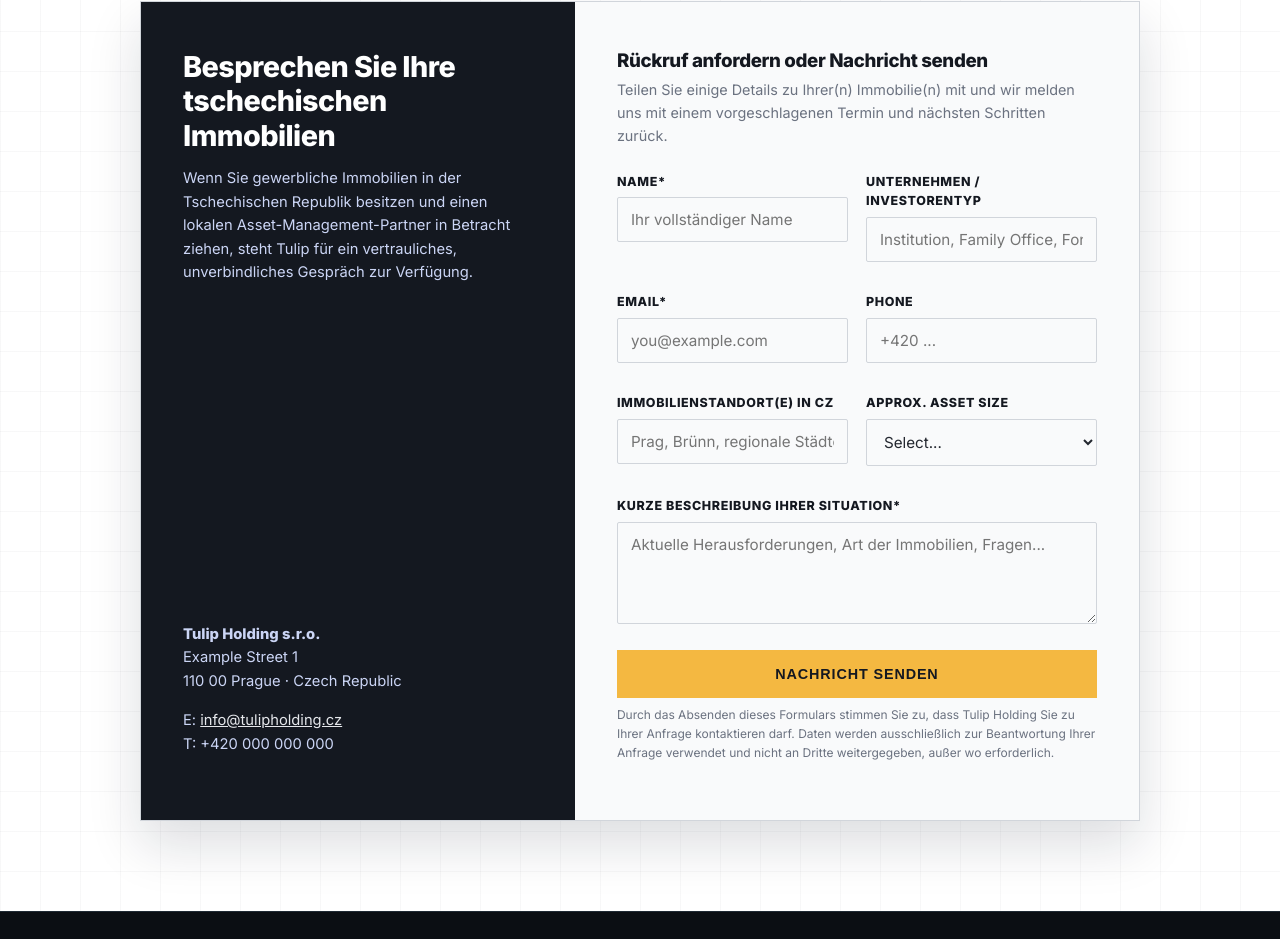
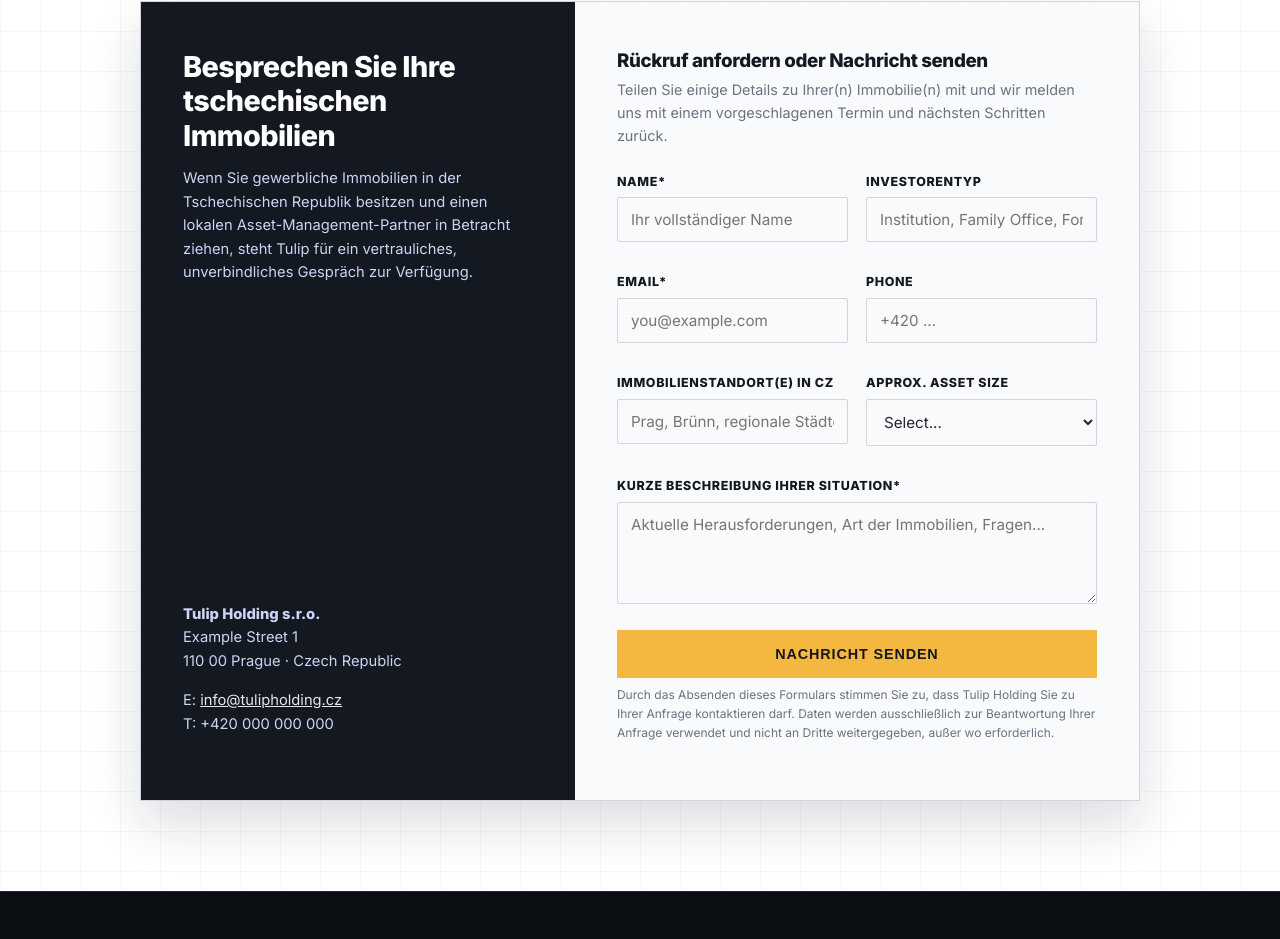
Before and after one commit to benkogerrie/tulipnew, a website: page de/index.html in a window 1280 px wide. Shown: the part 4544-5483 px from the top of the page. Drawn offline with Linux system fonts and the light colour scheme.

Commit message:
Fix: Contactformulier label verkort naar alleen 'Investorentyp' in Duitse versie

```diff
--- a/de/index.html
+++ b/de/index.html
@@ -2556,7 +2556,7 @@
 
                         <div class="form-group">
 
-                                <label for="company">Unternehmen / Investorentyp</label>
+                                <label for="company">Investorentyp</label>
 
                                 <input type="text" id="company" name="company" placeholder="Institution, Family Office, Fonds...">
 
```
Lines whose indentation alone changed are shown as unchanged.
